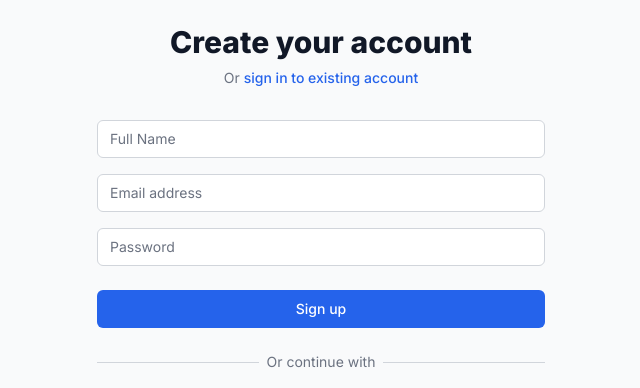
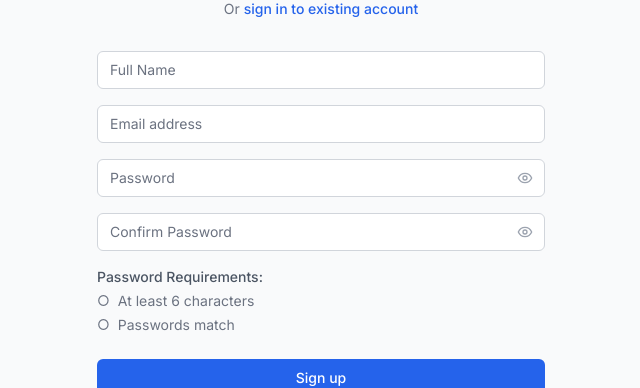
Before and after one commit to jedcrisp/chimeo-web, a React (Vite) app: page /login in a window 1280 px wide. Both pictures are taken after typing "name@example.com", "Sample123" into the empty fields and a click on the button "create a new account". Shown: the part 172-560 px from the top of the page, without its empty margins (319-959 px from the left). Built offline with nearby package versions, Linux system fonts and the light colour scheme; no server answers; the database is empty.

Commit message:
Add password confirmation, eye toggle, and password requirements to login form

```diff
--- a/src/pages/Login.jsx
+++ b/src/pages/Login.jsx
@@ -7,16 +7,19 @@ import { db, auth } from '../services/firebase'
 import { createUserWithEmailAndPassword, updateProfile, signInWithEmailAndPassword } from 'firebase/auth'
 import notificationService from '../services/notificationService'
 import emailService from '../services/emailService'
-import { Building, CheckCircle, X } from 'lucide-react'
+import { Building, CheckCircle, X, Eye, EyeOff } from 'lucide-react'
 import toast from 'react-hot-toast'
 
 export default function Login() {
   const [isLogin, setIsLogin] = useState(true)
   const [email, setEmail] = useState('')
   const [password, setPassword] = useState('')
+  const [confirmPassword, setConfirmPassword] = useState('')
   const [displayName, setDisplayName] = useState('')
   const [loading, setLoading] = useState(false)
   const [error, setError] = useState('')
+  const [showPassword, setShowPassword] = useState(false)
+  const [showConfirmPassword, setShowConfirmPassword] = useState(false)
 
   // Organization request states
   const [showRequestForm, setShowRequestForm] = useState(false)
@@ -386,6 +389,16 @@ export default function Login() {
           setLoading(false)
           return
         }
+        if (password !== confirmPassword) {
+          setError('Passwords do not match')
+          setLoading(false)
+          return
+        }
+        if (password.length < 6) {
+          setError('Password must be at least 6 characters')
+          setLoading(false)
+          return
+        }
         await signup(email, password, displayName.trim())
         console.log('✅ Login: Signup successful')
       }
@@ -413,8 +426,11 @@ export default function Login() {
   const resetForm = () => {
     setEmail('')
     setPassword('')
+    setConfirmPassword('')
     setDisplayName('')
     setError('')
+    setShowPassword(false)
+    setShowConfirmPassword(false)
   }
 
   const toggleMode = () => {
@@ -500,18 +516,77 @@ export default function Login() {
             </div>
             <div>
               <label htmlFor="password" className="sr-only">Password</label>
+              <div className="relative">
                 <input
                   id="password"
                   name="password"
-                type="password"
+                  type={showPassword ? "text" : "password"}
                   autoComplete="current-password"
                   required
-                className="appearance-none rounded-md relative block w-full px-3 py-2 border border-gray-300 placeholder-gray-500 text-gray-900 focus:outline-none focus:ring-primary-500 focus:border-primary-500 focus:z-10 sm:text-sm"
+                  className="appearance-none rounded-md relative block w-full px-3 py-2 pr-10 border border-gray-300 placeholder-gray-500 text-gray-900 focus:outline-none focus:ring-primary-500 focus:border-primary-500 focus:z-10 sm:text-sm"
                   placeholder="Password"
                   value={password}
                   onChange={(e) => setPassword(e.target.value)}
                 />
+                <button
+                  type="button"
+                  onClick={() => setShowPassword(!showPassword)}
+                  className="absolute inset-y-0 right-0 pr-3 flex items-center text-gray-400 hover:text-gray-600"
+                >
+                  {showPassword ? (
+                    <EyeOff className="h-4 w-4" />
+                  ) : (
+                    <Eye className="h-4 w-4" />
+                  )}
+                </button>
               </div>
+            </div>
+
+            {!isLogin && (
+              <div>
+                <label htmlFor="confirmPassword" className="sr-only">Confirm Password</label>
+                <div className="relative">
+                  <input
+                    id="confirmPassword"
+                    name="confirmPassword"
+                    type={showConfirmPassword ? "text" : "password"}
+                    autoComplete="new-password"
+                    required={!isLogin}
+                    className="appearance-none rounded-md relative block w-full px-3 py-2 pr-10 border border-gray-300 placeholder-gray-500 text-gray-900 focus:outline-none focus:ring-primary-500 focus:border-primary-500 focus:z-10 sm:text-sm"
+                    placeholder="Confirm Password"
+                    value={confirmPassword}
+                    onChange={(e) => setConfirmPassword(e.target.value)}
+                  />
+                  <button
+                    type="button"
+                    onClick={() => setShowConfirmPassword(!showConfirmPassword)}
+                    className="absolute inset-y-0 right-0 pr-3 flex items-center text-gray-400 hover:text-gray-600"
+                  >
+                    {showConfirmPassword ? (
+                      <EyeOff className="h-4 w-4" />
+                    ) : (
+                      <Eye className="h-4 w-4" />
+                    )}
+                  </button>
+                </div>
+              </div>
+            )}
+
+            {!isLogin && (
+              <div className="text-sm text-gray-600">
+                <p className="font-medium mb-1">Password Requirements:</p>
+                <ul className="space-y-1">
+                  <li className={`flex items-center ${password.length >= 6 ? 'text-green-600' : 'text-gray-500'}`}>
+                    <span className="mr-2">{password.length >= 6 ? '✓' : '○'}</span>
+                    At least 6 characters
+                  </li>
+                  <li className={`flex items-center ${password === confirmPassword && confirmPassword.length > 0 ? 'text-green-600' : 'text-gray-500'}`}>
+                    <span className="mr-2">{password === confirmPassword && confirmPassword.length > 0 ? '✓' : '○'}</span>
+                    Passwords match
+                  </li>
+                </ul>
+              </div>
+            )}
           </div>
 
           {error && (
```
Lines whose indentation alone changed are shown as unchanged.
